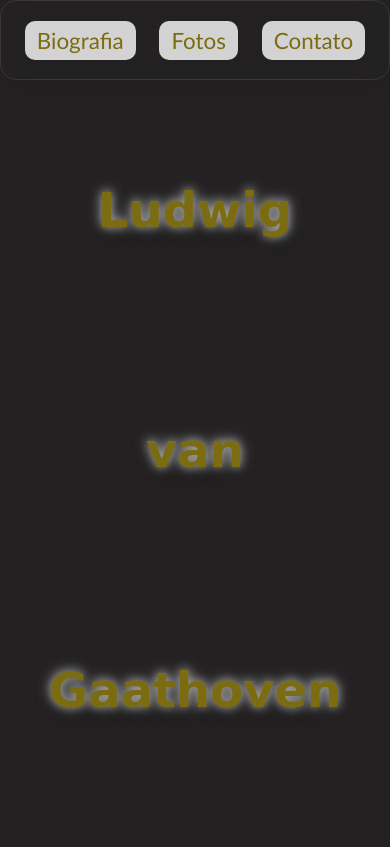
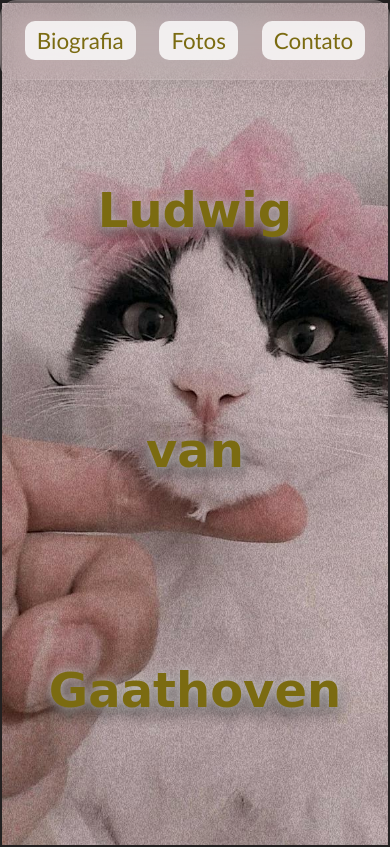
Before and after one commit to teoteoh/Ludwig-the-Cat, a plain HTML site: page index.html in a window 390 px wide. Shown: the top 847 px of the page. Drawn offline with Linux system fonts and the light colour scheme; the site is published under a folder, as on GitHub Pages, so addresses that start at the root find nothing.

Commit message:
fixing more background img

```diff
--- a/styles.css
+++ b/styles.css
@@ -252,7 +252,7 @@ footer {
 
 @media (max-width: 668px) {
   #home {
-  background-image: url("/lud_pics/image10.jpeg");
+  background-image: url("lud_pics/image10.jpeg");
   }
 
   #biografia img {
```
